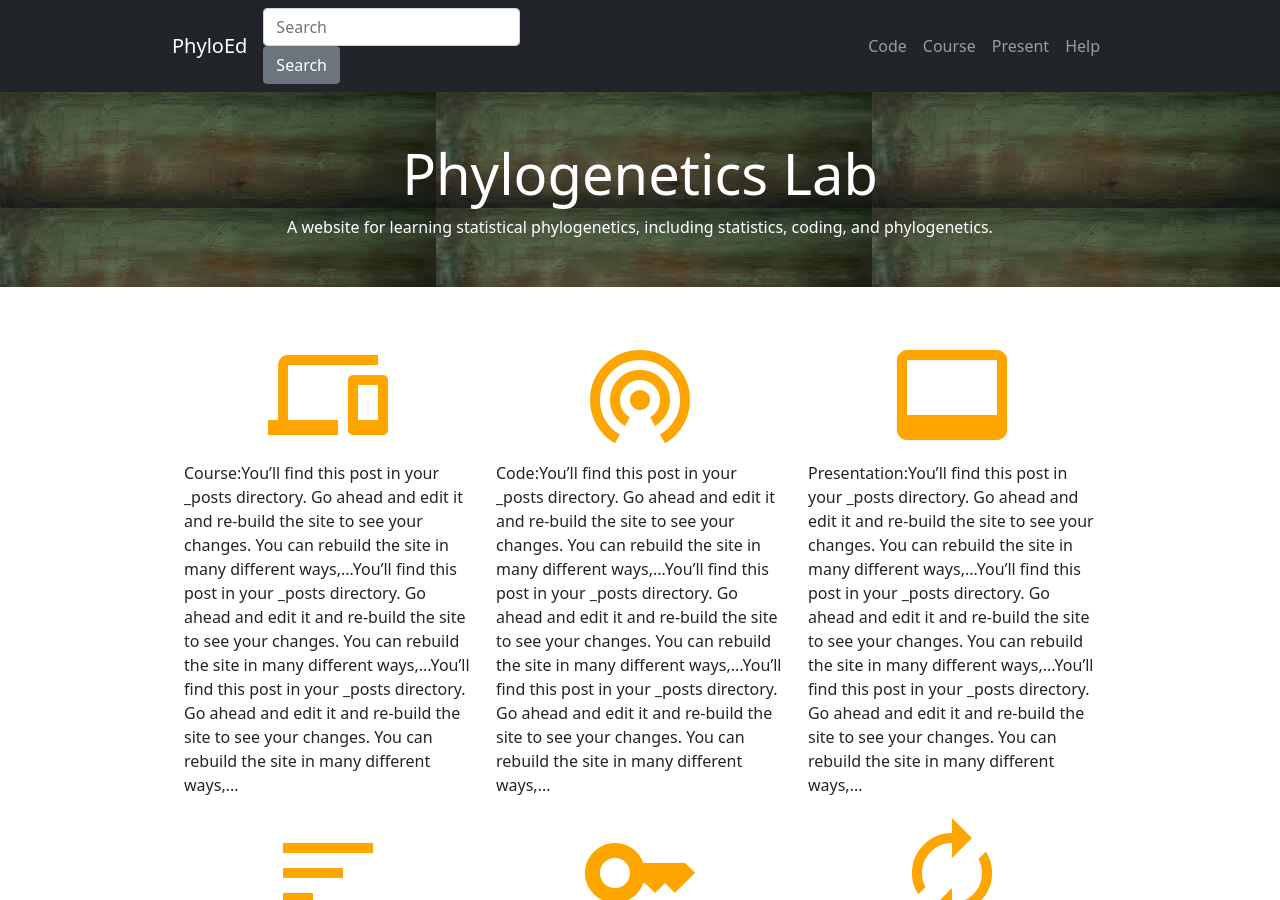
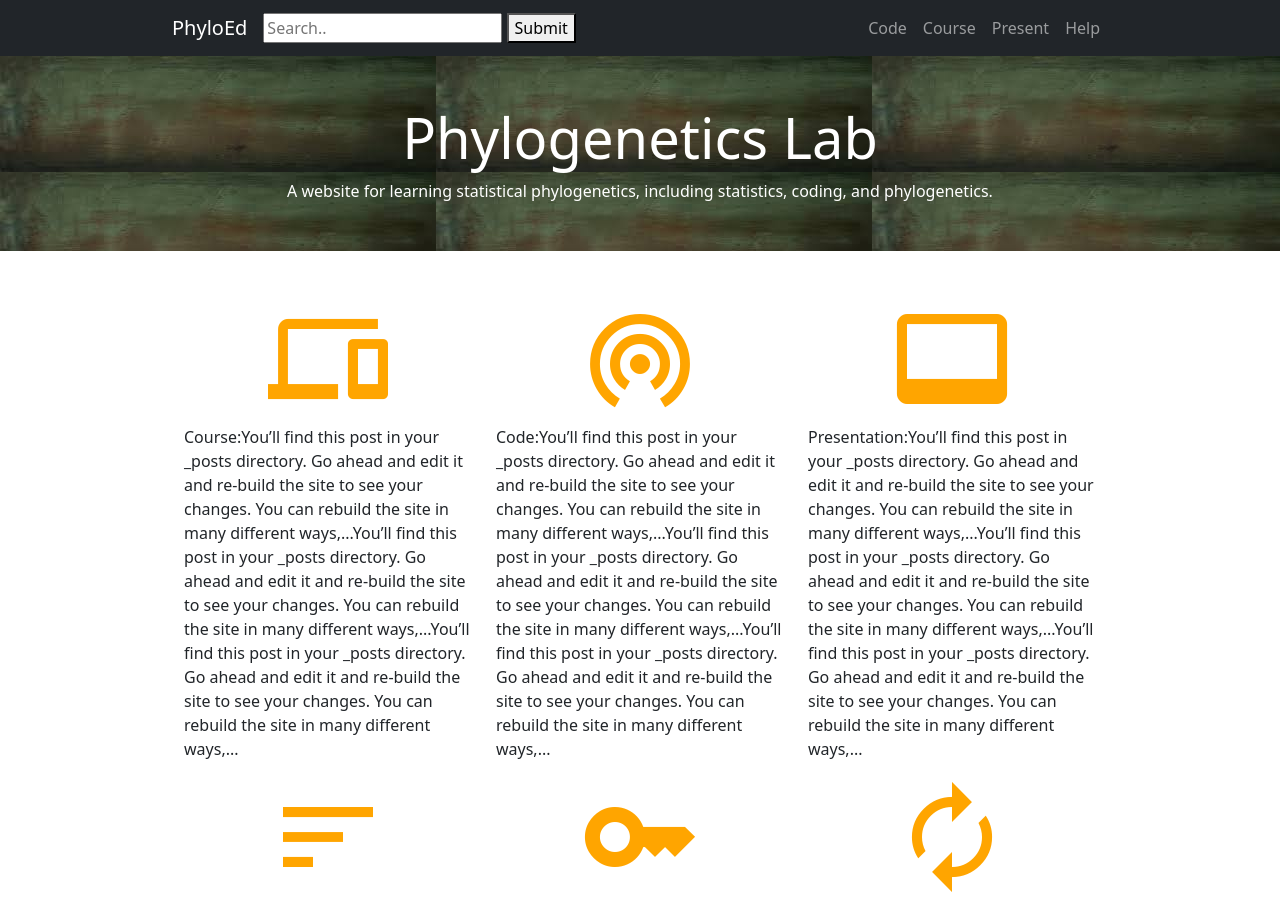
Before and after one commit to lliu1871/PhyEd, a Jekyll site: the page built from index.markdown, in a window 1280 px wide and 900 px high. Built offline with Jekyll 4.4.1, drawn with Linux system fonts in a browser that asks for light colours.

Commit message:
Update header.html

```diff
--- a/_includes/header.html
+++ b/_includes/header.html
@@ -11,9 +11,12 @@
         <span class="navbar-toggler-icon"></span>
       </button>
 
-     <form class="form-inline my-2 my-lg-0"> <input class="form-control mr-sm-2" type="text" placeholder="Search">
-       <button class="btn btn-secondary my-2 my-sm-0" type="submit">Search</button>
-      </form>
+     <div class="search-container">
+        <form action="/action_page.php">
+          <input type="text" placeholder="Search.." name="search">
+          <button type="submit">Submit</button>
+        </form>
+      </div>
 
       <div class="collapse navbar-collapse" id="navbarSupportedContent">
         <ul class="navbar-nav ms-auto mb-2 mb-lg-0">
```
